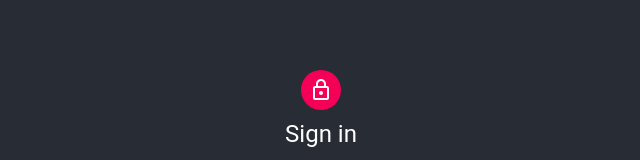
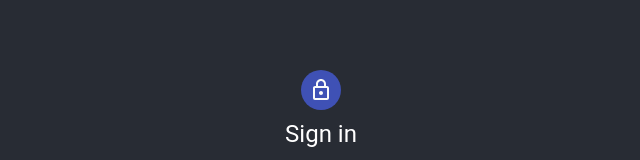
Before and after one commit to clelantoson/React-allergy-checker, a React (Create React App) app: page / in a window 1280 px wide. Shown: the part 194-354 px from the top of the page, without its empty margins (319-959 px from the left). Built offline with nearby package versions, Linux system fonts and the light colour scheme.

Commit message:
change theme login

```diff
--- a/src/components/Login.jsx
+++ b/src/components/Login.jsx
@@ -35,7 +35,7 @@ const useStyles = makeStyles((theme) => ({
   },
   avatar: {
     margin: theme.spacing(1),
-    backgroundColor: theme.palette.secondary.main,
+    backgroundColor: theme.palette.primary.main,
   },
   form: {
     width: '100%', // Fix IE 11 issue.
```
Also changed, not shown: 1 other file (tests, documents, lock files or other folders).
